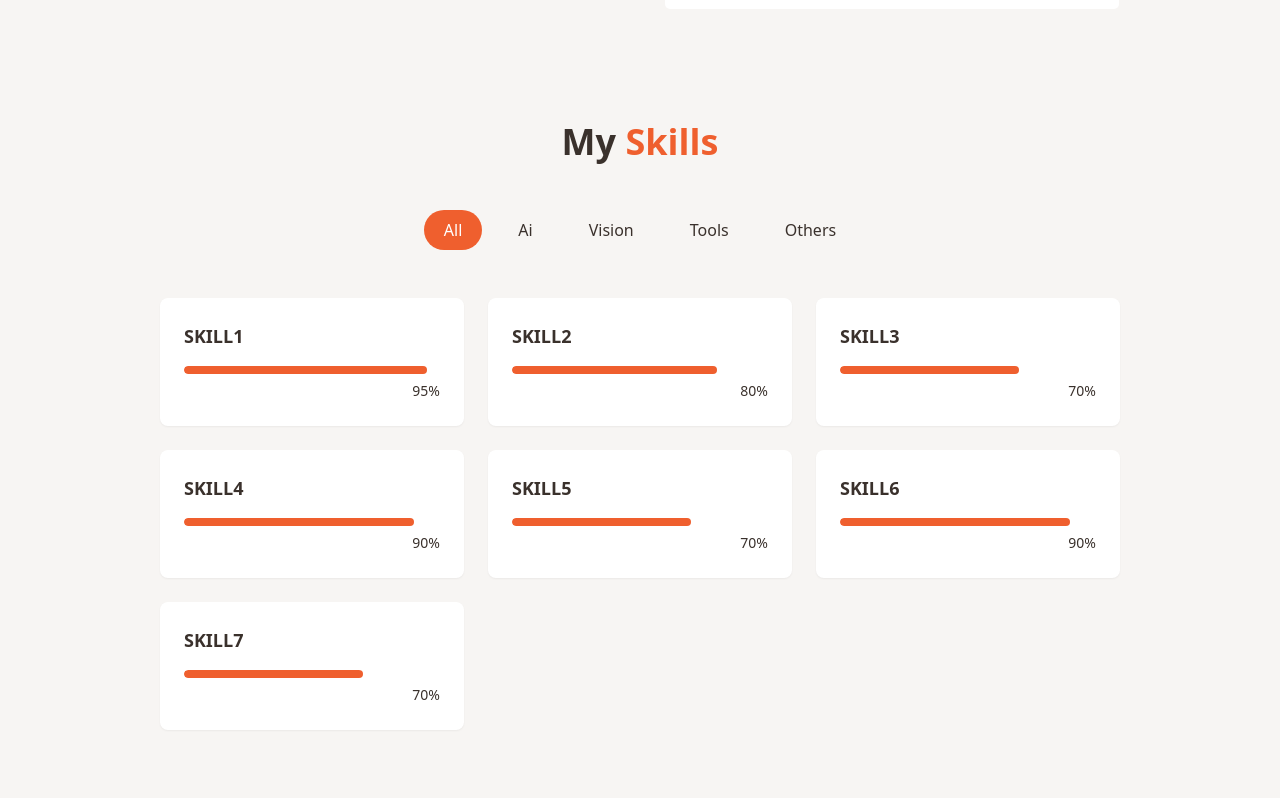
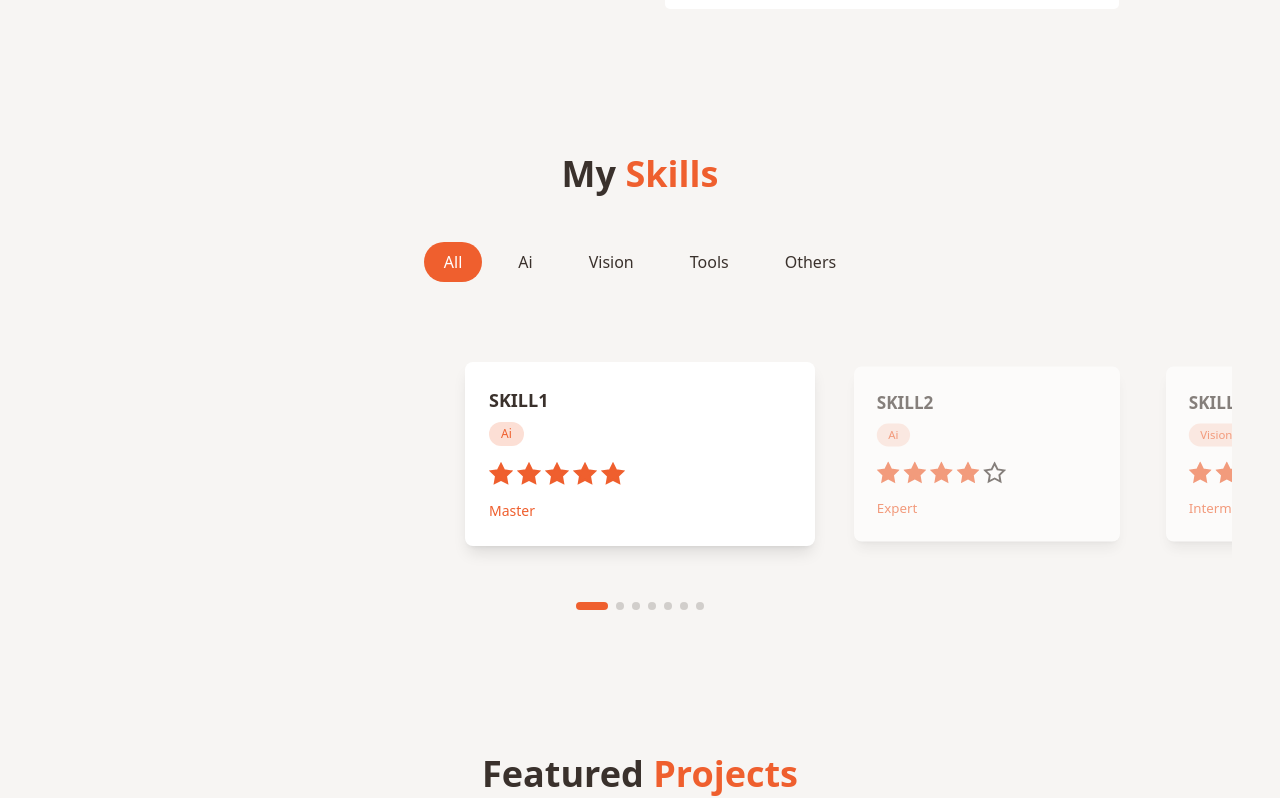
Before and after one commit to WilliamStucchi/WilliamStucchi.github.io, a React (Vite) app: page / in a window 1280 px wide. Shown: the part 1400-2198 px from the top of the page. Built offline with nearby package versions, Linux system fonts and the light colour scheme.

Commit message:
Modified Skills section with horizontal carousel

```diff
--- a/src/components/ProjectsSection.jsx
+++ b/src/components/ProjectsSection.jsx
@@ -174,12 +174,12 @@ export const ProjectsSection = () => {
                         </div>
                     </div>
 
-                    <style jsx>{`
+                    <style dangerouslySetInnerHTML={{__html: `
                         .scrollbar-hide::-webkit-scrollbar {
                         display: none;
                         }
-                    `}</style>
-                    </div>
+                    `}} />
+                </div>
 
                 <div className="text-center mt-12">
                     <a
--- a/src/components/SkillsSection.jsx
+++ b/src/components/SkillsSection.jsx
@@ -1,81 +1,223 @@
 import { cn } from "@/lib/utils";
-import { useState } from "react";
+import React, { useRef, useState, useEffect } from "react";
 
 /* List of skills I have */
 const skills = [
     // AI
-    {name: "SKILL1", level: 95, category: "ai"},
-    {name: "SKILL2", level: 80, category: "ai"},
+    {name: "SKILL1", level: 5, category: "ai"},
+    {name: "SKILL2", level: 4, category: "ai"},
 
     // Vision
-    {name: "SKILL3", level: 70, category: "vision"},
+    {name: "SKILL3", level: 2, category: "vision"},
 
     // Tools
-    {name: "SKILL4", level: 90, category: "tools"},
-    {name: "SKILL5", level: 70, category: "tools"},
+    {name: "SKILL4", level: 5, category: "tools"},
+    {name: "SKILL5", level: 3, category: "tools"},
 
     // Others
 
-    {name: "SKILL6", level: 90, category: "others"},
-    {name: "SKILL7", level: 70, category: "others"}
+    {name: "SKILL6", level: 5, category: "others"},
+    {name: "SKILL7", level: 2, category: "others"}
 ];
+
+
+const proficiencyLevels = [
+    "Beginner",
+    "Intermediate",
+    "Advanced",
+    "Expert",
+    "Master"
+]
 
 const categories = ["all", "ai", "vision", "tools", "others"];
 
 export const SkillsSection = () => {
+    const scrollRef = useRef(null);
+    const [focusedIndex, setFocusedIndex] = useState(0);
     const [activeCategory, setActiveCategory] = useState("all");
+
     const filteredSkills = skills.filter(
         (skill) => activeCategory === "all" || skill.category === activeCategory
     );
 
+    const handleScroll = () => {
+        if (!scrollRef.current) return;
+
+        const container = scrollRef.current;
+        const containerCenter = container.scrollLeft + container.clientWidth / 2;
+
+        const items = container.querySelectorAll('.carousel-item');
+        let closestIndex = 0;
+        let closestDistance = Infinity;
+
+        items.forEach((item, index) => {
+            const itemCenter = item.offsetLeft + item.clientWidth / 2;
+            const distance = Math.abs(containerCenter - itemCenter);
+
+            if (distance < closestDistance) {
+                closestDistance = distance;
+                closestIndex = index;
+            }
+        });
+
+        setFocusedIndex(closestIndex);
+
+        if (filteredSkills[closestIndex]) {
+            const newCategory = filteredSkills[closestIndex].category;
+            if (activeCategory !== 'all' && activeCategory !== newCategory) {
+                setActiveCategory(newCategory);
+            }
+        }
+    };
+
+    const scrollToSkill = (index) => {
+        if (!scrollRef.current) return;
+
+        const container = scrollRef.current;
+        const items = container.querySelectorAll('.carousel-item');
+        const targetItem = items[index];
+
+        if (targetItem) {
+            const containerCenter = container.clientWidth / 2;
+            const itemCenter = targetItem.offsetLeft + targetItem.clientWidth / 2;
+            const scrollPosition = itemCenter - containerCenter;
+
+            container.scrollTo({
+                left: scrollPosition,
+                behavior: 'smooth'
+            });
+        }
+    };
+
+    const handleCategoryChange = (category) => {
+        setActiveCategory(category);
+        setFocusedIndex(0);
+        setTimeout(() => scrollToSkill(0), 100);
+    };
+
+    useEffect(() => {
+        setTimeout(() => scrollToSkill(0), 100);
+    }, [activeCategory]);
+
     return (
-        <section id="skills" className="py-4 px-4 relative bg-secondary/30">
-            <div className="container mx-auto max-w-5xl">
+        <section id="skills" className="py-12 px-4 relative bg-secondary/30">
+            <div className="container mx-auto max-w-7xl">
                 <h2 className="text-3xl md:text-4xl font-bold mb-12 text-center">
-                    My <span className="text-primary"> Skills</span>
+                My <span className="text-primary">Skills</span>
                 </h2>
 
+                {/* Category filters */}
                 <div className="flex flex-wrap justify-center gap-4 mb-12">
                 {categories.map((category, key) => (
-                        <button key={key}
+                    <button
+                    key={key}
                     className={cn(
                         "px-5 py-2 rounded-full transition-colors duration-300 capitalize",
                         activeCategory === category
                         ? "bg-primary text-primary-foreground"
-                                : "bg-secondary/70 text-foreground hover:bd-secondary"
+                        : "bg-secondary/70 text-foreground hover:bg-secondary"
                     )}
-                        onClick={() => setActiveCategory(category)}>
+                    onClick={() => handleCategoryChange(category)}
+                    >
                     {category}
                     </button>
                 ))}
                 </div>
 
-                <div className="grid grid-cols-1 sm:grid-cols2 lg:grid-cols-3 gap-6">
-                    {filteredSkills.map((skill, key) => (
+                {/* Horizontal scrolling carousel */}
+                <div className="relative">
                 <div
-                       key={key}
-                       className="bg-card p-6 rounded-lg shadow-xs card-hover">
-
+                    ref={scrollRef}
+                    onScroll={handleScroll}
+                    className="flex overflow-x-auto gap-8 px-[calc(50vw-175px)] py-8 snap-x snap-mandatory scrollbar-hide"
+                    style={{
+                    scrollbarWidth: 'none',
+                    msOverflowStyle: 'none',
+                    WebkitOverflowScrolling: 'touch'
+                    }}
+                >
+                    {filteredSkills.map((skill, index) => (
+                    <div
+                        key={index}
+                        onClick={() => scrollToSkill(index)}
+                        className={cn(
+                        "carousel-item flex-shrink-0 snap-center transition-all duration-500 cursor-pointer",
+                        focusedIndex === index
+                            ? 'w-[350px]'
+                            : 'w-[280px] opacity-60 scale-95'
+                        )}
+                    >
+                        <div className="bg-card p-6 rounded-lg shadow-lg h-full">
                         <div className="text-left mb-4">
                             <h3 className="font-semibold text-lg">
                             {skill.name}
                             </h3>
+                            <span className={cn(
+                            "inline-block mt-2 px-3 py-1 text-xs font-medium rounded-full capitalize",
+                            "bg-primary/20 text-primary"
+                            )}>
+                            {skill.category}
+                            </span>
                         </div>
 
-                            {/*TODO: change cards from BAR to STORY*/}
-                            <div className="w-full bg-secondary/50 h-2 rounded-full overflow-hidden">
-                                <div className="bg-primary h-2 rounded-full origin-left animate-[grow1.5s_ease-out]"
-                                style={{width: skill.level + "%"}}/>
+                        {/* Star rating display */}
+                        <div className="flex items-center gap-1 mb-3">
+                            {[1, 2, 3, 4, 5].map((star) => (
+                            <svg
+                                key={star}
+                                className={cn(
+                                "w-6 h-6 transition-all duration-300",
+                                star <= skill.level
+                                    ? "fill-primary text-primary"
+                                    : "fill-none text-secondary/50",
+                                focusedIndex === index && star <= skill.level && "animate-[pulse_0.5s_ease-in-out]"
+                                )}
+                                style={{
+                                animationDelay: `${star * 100}ms`
+                                }}
+                                viewBox="0 0 24 24"
+                                stroke="currentColor"
+                                strokeWidth="2"
+                            >
+                                <path d="M12 2l3.09 6.26L22 9.27l-5 4.87 1.18 6.88L12 17.77l-6.18 3.25L7 14.14 2 9.27l6.91-1.01L12 2z" />
+                            </svg>
+                            ))}
                         </div>
-                            <div className="text-right mt-1">
-                                <span className="text-sm text-muted-foreground">
-                                    {skill.level}%
+
+                        <div className="text-left">
+                            <span className="text-sm font-medium text-primary">
+                            {proficiencyLevels[skill.level - 1]}
                             </span>
+                        </div>
                         </div>
                     </div>
                     ))}
                 </div>
+
+                {/* Navigation dots */}
+                <div className="flex justify-center gap-2 mt-6">
+                    {filteredSkills.map((_, index) => (
+                    <button
+                        key={index}
+                        onClick={() => scrollToSkill(index)}
+                        className={cn(
+                        "w-2 h-2 rounded-full transition-all duration-300",
+                        focusedIndex === index
+                            ? 'bg-primary w-8'
+                            : 'bg-foreground/20 hover:bg-foreground/40'
+                        )}
+                        aria-label={`Go to skill ${index + 1}`}
+                    />
+                    ))}
                 </div>
+                </div>
+            </div>
+
+            <style dangerouslySetInnerHTML={{__html: `
+                .scrollbar-hide::-webkit-scrollbar {
+                display: none;
+                }
+            `}} />
             </section>
     );
 }
```
Lines whose indentation alone changed are shown as unchanged.
